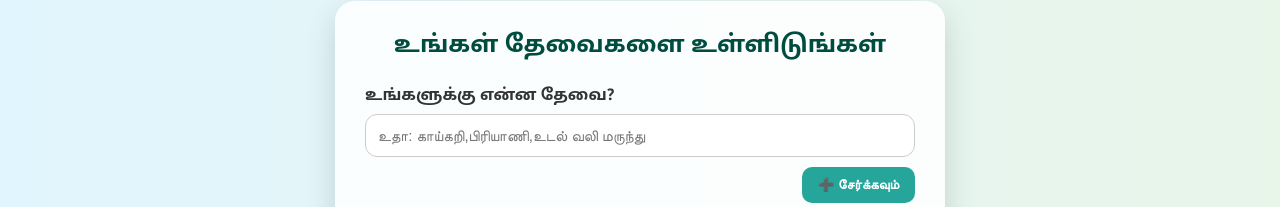
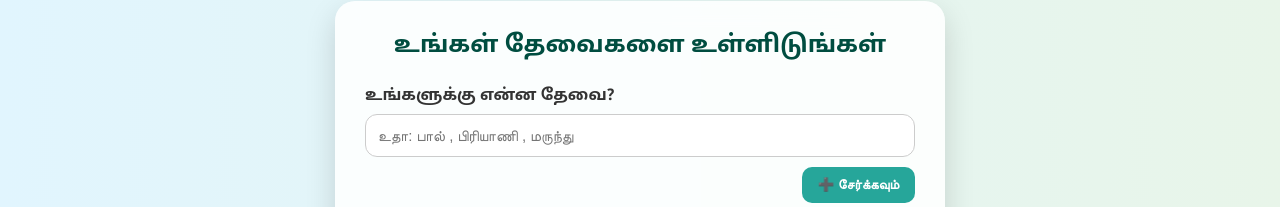
Before and after one commit to onlineweb123/Relax-to-Order, a plain HTML site: page index.html in a window 1280 px wide. Shown: the part 113-320 px from the top of the page. Drawn offline with Linux system fonts and the light colour scheme.

Commit message:
Update index.html

```diff
--- a/index.html
+++ b/index.html
@@ -254,7 +254,7 @@
       <h2>உங்கள் தேவைகளை உள்ளிடுங்கள்</h2>
 
       <label for="itemInput">உங்களுக்கு என்ன தேவை?</label>
-      <input type="text" id="itemInput" placeholder="உதா: காய்கறி,பிரியாணி,உடல் வலி மருந்து">
+      <input type="text" id="itemInput" placeholder="உதா: பால் , பிரியாணி , மருந்து">
       <div class="button-group">
         <button type="button" class="inline-button" onclick="addItem()">➕ சேர்க்கவும்</button>
       </div>
```
